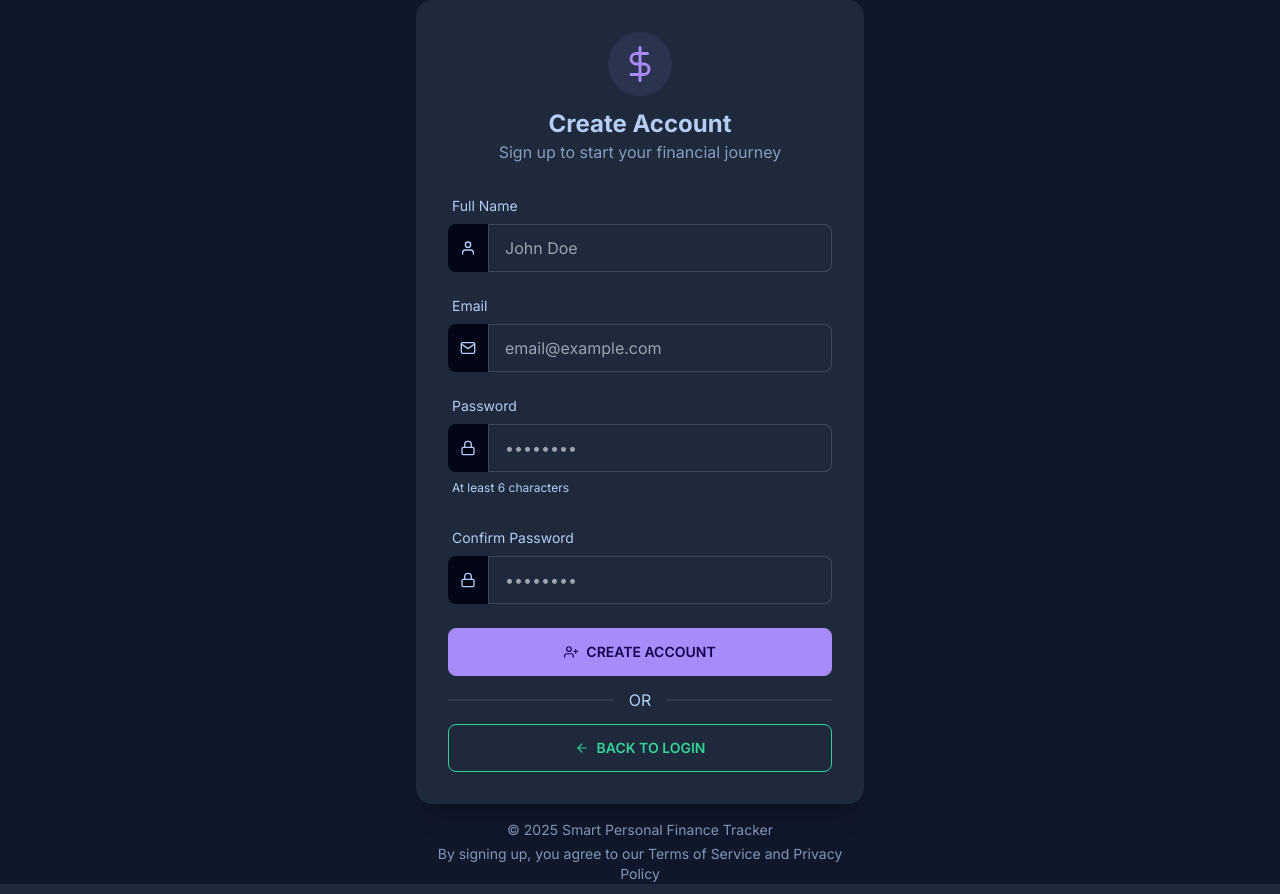
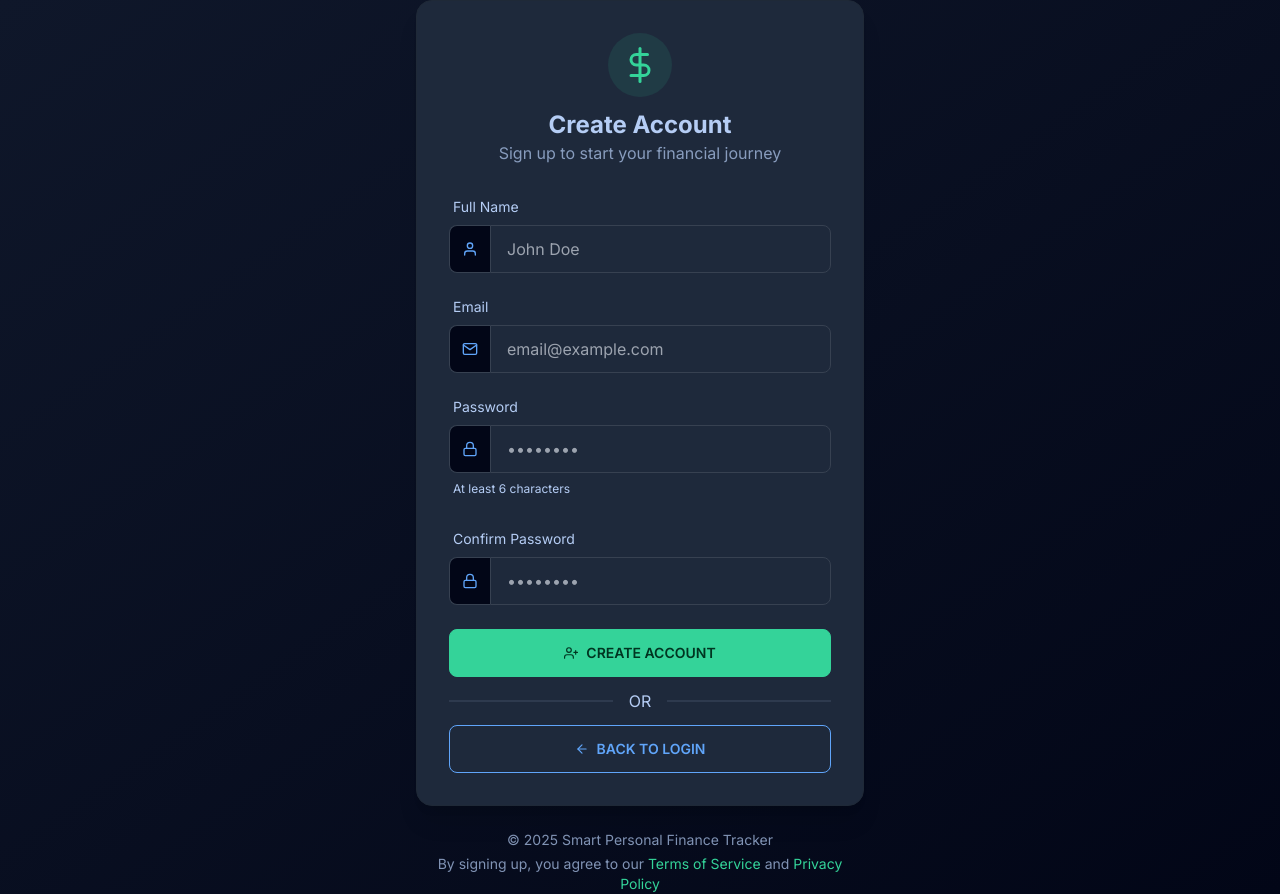
Before and after one commit to Derric01/Finance_Tracker_frontend, a Next.js app: page /register in a window 1280 px wide. Built offline with nearby package versions, Linux system fonts and the light colour scheme; no server answers.

Commit message:
color change!!

```diff
--- a/pages/login.js
+++ b/pages/login.js
@@ -55,10 +55,9 @@ export default function Login() {
     }
   };
 
-  return (
-    <div className="min-h-screen flex items-center justify-center bg-base-200 px-4">
+  return (    <div className="min-h-screen flex items-center justify-center bg-base-200 px-4 bg-gradient-to-br from-base-200 to-base-300">
       <div className="max-w-md w-full">
-        <div className="card bg-base-100 shadow-xl">
+        <div className="card bg-base-100 shadow-xl hover:shadow-2xl transition-all duration-300 border border-gray-800">
           <div className="card-body">
             <div className="text-center mb-4">
               <div className="bg-primary/10 w-16 h-16 flex items-center justify-center rounded-full mx-auto mb-3">
@@ -67,61 +66,55 @@ export default function Login() {
               <h2 className="text-2xl font-bold">Welcome Back!</h2>
               <p className="text-base-content/70">Sign in to your account</p>
             </div>
-
-            {error && (
-              <div className="alert alert-error mb-4 flex items-center">
-                <FiAlertTriangle className="flex-shrink-0 mr-2" />
+              {error && (
+              <div className="alert alert-error mb-4 flex items-center border border-red-800 bg-error/10">
+                <FiAlertTriangle className="flex-shrink-0 mr-2 text-error" />
                 <span>{error}</span>
               </div>
             )}
 
-            <form onSubmit={handleSubmit}>
-              <div className="form-control mb-4">
+            <form onSubmit={handleSubmit}>                <div className="form-control mb-4">
                 <label className="label">
                   <span className="label-text">Email</span>
                 </label>
                 <div className="input-group">
-                  <span className="bg-base-300 px-3 flex items-center">
-                    <FiMail />
+                  <span className="bg-base-300 px-3 flex items-center border-y border-l border-gray-700 rounded-l-md">
+                    <FiMail className="text-secondary" />
                   </span>
                   <input
                     type="email"
                     placeholder="email@example.com"
-                    className="input input-bordered w-full"
+                    className="input input-bordered w-full border-gray-700 focus:border-primary focus:ring-1 focus:ring-primary"
                     value={email}
                     onChange={(e) => setEmail(e.target.value)}
                     required
                   />
                 </div>
-              </div>
-
-              <div className="form-control mb-6">
+              </div>                <div className="form-control mb-6">
                 <label className="label">
                   <span className="label-text">Password</span>
                 </label>
                 <div className="input-group">
-                  <span className="bg-base-300 px-3 flex items-center">
-                    <FiLock />
+                  <span className="bg-base-300 px-3 flex items-center border-y border-l border-gray-700 rounded-l-md">
+                    <FiLock className="text-secondary" />
                   </span>
                   <input
                     type="password"
                     placeholder="••••••••"
-                    className="input input-bordered w-full"
+                    className="input input-bordered w-full border-gray-700 focus:border-primary focus:ring-1 focus:ring-primary"
                     value={password}
                     onChange={(e) => setPassword(e.target.value)}
                     required
                   />
-                </div>
-                <label className="label">
+                </div>                <label className="label">
                   <Link href="/forgot-password">
-                    <a className="label-text-alt link link-hover">Forgot password?</a>
+                    <a className="label-text-alt link link-hover text-primary">Forgot password?</a>
                   </Link>
                 </label>
               </div>
-
-              <button
+                <button
                 type="submit"
-                className={`btn btn-primary w-full ${loading ? 'loading' : ''}`}
+                className={`btn btn-primary w-full hover:shadow-lg hover:shadow-primary/20 transition-all duration-300 ${loading ? 'loading' : ''}`}
                 disabled={loading}
               >
                 {!loading && <FiLogIn className="mr-2" />}
@@ -131,7 +124,7 @@ export default function Login() {
               <div className="divider">OR</div>
 
               <Link href="/register">
-                <a className="btn btn-outline btn-accent w-full">
+                <a className="btn btn-outline btn-secondary w-full hover:shadow-lg hover:shadow-secondary/20 transition-all duration-300">
                   <FiUserPlus className="mr-2" />
                   Create Account
                 </a>
@@ -139,8 +132,7 @@ export default function Login() {
             </form>
           </div>
         </div>
-
-        <div className="text-center mt-4 text-sm text-base-content/70">
+          <div className="text-center mt-6 text-sm text-base-content/70">
           <p>© {new Date().getFullYear()} Smart Personal Finance Tracker</p>
           <p className="mt-1">Manage your finances with ease and intelligence</p>
         </div>
--- a/pages/register.js
+++ b/pages/register.js
@@ -68,77 +68,69 @@ export default function Register() {
     }
   };
 
-  return (
-    <div className="min-h-screen flex items-center justify-center bg-base-200 px-4">
+  return (    <div className="min-h-screen flex items-center justify-center bg-base-200 px-4 bg-gradient-to-br from-base-200 to-base-300">
       <div className="max-w-md w-full">
-        <div className="card bg-base-100 shadow-xl">
-          <div className="card-body">
-            <div className="text-center mb-4">
-              <div className="bg-accent/10 w-16 h-16 flex items-center justify-center rounded-full mx-auto mb-3">
-                <FiDollarSign className="text-4xl text-accent" />
+        <div className="card bg-base-100 shadow-xl hover:shadow-2xl transition-all duration-300 border border-gray-800">
+          <div className="card-body">            <div className="text-center mb-4">
+              <div className="bg-primary/10 w-16 h-16 flex items-center justify-center rounded-full mx-auto mb-3">
+                <FiDollarSign className="text-4xl text-primary" />
               </div>
               <h2 className="text-2xl font-bold">Create Account</h2>
               <p className="text-base-content/70">Sign up to start your financial journey</p>
             </div>
-
-            {error && (
-              <div className="alert alert-error mb-4 flex items-center">
-                <FiAlertTriangle className="flex-shrink-0 mr-2" />
+              {error && (
+              <div className="alert alert-error mb-4 flex items-center border border-red-800 bg-error/10">
+                <FiAlertTriangle className="flex-shrink-0 mr-2 text-error" />
                 <span>{error}</span>
               </div>
             )}
 
-            <form onSubmit={handleSubmit}>
-              <div className="form-control mb-4">
+            <form onSubmit={handleSubmit}>                <div className="form-control mb-4">
                 <label className="label">
                   <span className="label-text">Full Name</span>
                 </label>
                 <div className="input-group">
-                  <span className="bg-base-300 px-3 flex items-center">
-                    <FiUser />
+                  <span className="bg-base-300 px-3 flex items-center border-y border-l border-gray-700 rounded-l-md">
+                    <FiUser className="text-secondary" />
                   </span>
                   <input
                     type="text"
                     placeholder="John Doe"
-                    className="input input-bordered w-full"
+                    className="input input-bordered w-full border-gray-700 focus:border-primary focus:ring-1 focus:ring-primary"
                     value={name}
                     onChange={(e) => setName(e.target.value)}
                     required
                   />
                 </div>
-              </div>
-
-              <div className="form-control mb-4">
+              </div>                <div className="form-control mb-4">
                 <label className="label">
                   <span className="label-text">Email</span>
                 </label>
                 <div className="input-group">
-                  <span className="bg-base-300 px-3 flex items-center">
-                    <FiMail />
+                  <span className="bg-base-300 px-3 flex items-center border-y border-l border-gray-700 rounded-l-md">
+                    <FiMail className="text-secondary" />
                   </span>
                   <input
                     type="email"
                     placeholder="email@example.com"
-                    className="input input-bordered w-full"
+                    className="input input-bordered w-full border-gray-700 focus:border-primary focus:ring-1 focus:ring-primary"
                     value={email}
                     onChange={(e) => setEmail(e.target.value)}
                     required
                   />
                 </div>
-              </div>
-
-              <div className="form-control mb-4">
+              </div>                <div className="form-control mb-4">
                 <label className="label">
                   <span className="label-text">Password</span>
                 </label>
                 <div className="input-group">
-                  <span className="bg-base-300 px-3 flex items-center">
-                    <FiLock />
+                  <span className="bg-base-300 px-3 flex items-center border-y border-l border-gray-700 rounded-l-md">
+                    <FiLock className="text-secondary" />
                   </span>
                   <input
                     type="password"
                     placeholder="••••••••"
-                    className="input input-bordered w-full"
+                    className="input input-bordered w-full border-gray-700 focus:border-primary focus:ring-1 focus:ring-primary"
                     value={password}
                     onChange={(e) => setPassword(e.target.value)}
                     required
@@ -148,31 +140,27 @@ export default function Register() {
                 <label className="label">
                   <span className="label-text-alt">At least 6 characters</span>
                 </label>
-              </div>
-
-              <div className="form-control mb-6">
+              </div>                <div className="form-control mb-6">
                 <label className="label">
                   <span className="label-text">Confirm Password</span>
                 </label>
                 <div className="input-group">
-                  <span className="bg-base-300 px-3 flex items-center">
-                    <FiLock />
+                  <span className="bg-base-300 px-3 flex items-center border-y border-l border-gray-700 rounded-l-md">
+                    <FiLock className="text-secondary" />
                   </span>
                   <input
                     type="password"
                     placeholder="••••••••"
-                    className="input input-bordered w-full"
+                    className="input input-bordered w-full border-gray-700 focus:border-primary focus:ring-1 focus:ring-primary"
                     value={confirmPassword}
                     onChange={(e) => setConfirmPassword(e.target.value)}
                     required
                     minLength={6}
                   />
                 </div>
-              </div>
-
-              <button
+              </div>              <button
                 type="submit"
-                className={`btn btn-accent w-full ${loading ? 'loading' : ''}`}
+                className={`btn btn-primary w-full hover:shadow-lg hover:shadow-primary/20 transition-all duration-300 ${loading ? 'loading' : ''}`}
                 disabled={loading}
               >
                 {!loading && <FiUserPlus className="mr-2" />}
@@ -182,7 +170,7 @@ export default function Register() {
               <div className="divider">OR</div>
 
               <Link href="/login">
-                <a className="btn btn-outline btn-primary w-full">
+                <a className="btn btn-outline btn-secondary w-full hover:shadow-lg hover:shadow-secondary/20 transition-all duration-300">
                   <FiArrowLeft className="mr-2" />
                   Back to Login
                 </a>
@@ -190,10 +178,9 @@ export default function Register() {
             </form>
           </div>
         </div>
-
-        <div className="text-center mt-4 text-sm text-base-content/70">
+          <div className="text-center mt-6 text-sm text-base-content/70">
           <p>© {new Date().getFullYear()} Smart Personal Finance Tracker</p>
-          <p className="mt-1">By signing up, you agree to our Terms of Service and Privacy Policy</p>
+          <p className="mt-1">By signing up, you agree to our <span className="text-primary hover:underline cursor-pointer">Terms of Service</span> and <span className="text-primary hover:underline cursor-pointer">Privacy Policy</span></p>
         </div>
       </div>
     </div>
```
